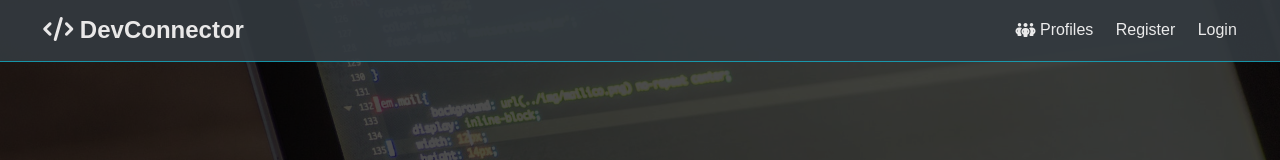
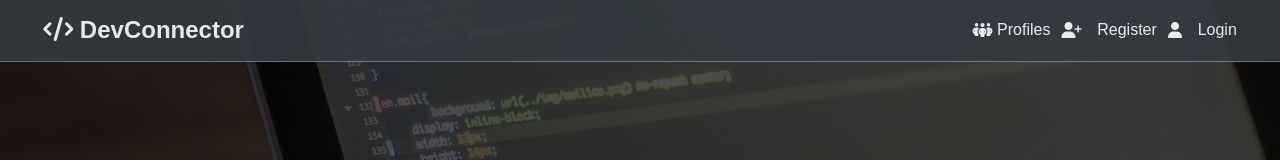
Before and after one commit to abhinnsarkar/DevConnect, a React (Create React App) app in the folder client/: page / in a window 1280 px wide. Shown: the top 160 px of the page. Built offline with nearby package versions, Linux system fonts and the light colour scheme; no server answers.

Commit message:
Added Navbar Icons for Register and Login

```diff
--- a/client/src/components/layout/Navbar.js
+++ b/client/src/components/layout/Navbar.js
@@ -44,10 +44,11 @@ const Navbar = ({ auth: { isAuthenticated, loading }, logout }) => {
         </Link>
       </li>
       <li>
+        <i className="fa-solid fa-user-plus"></i>{" "}
         <Link to="/register">Register</Link>
       </li>
       <li>
-        <Link to="/login">Login</Link>
+        <i className="fa-solid fa-user"></i> <Link to="/login">Login</Link>
       </li>
     </ul>
   );
```
